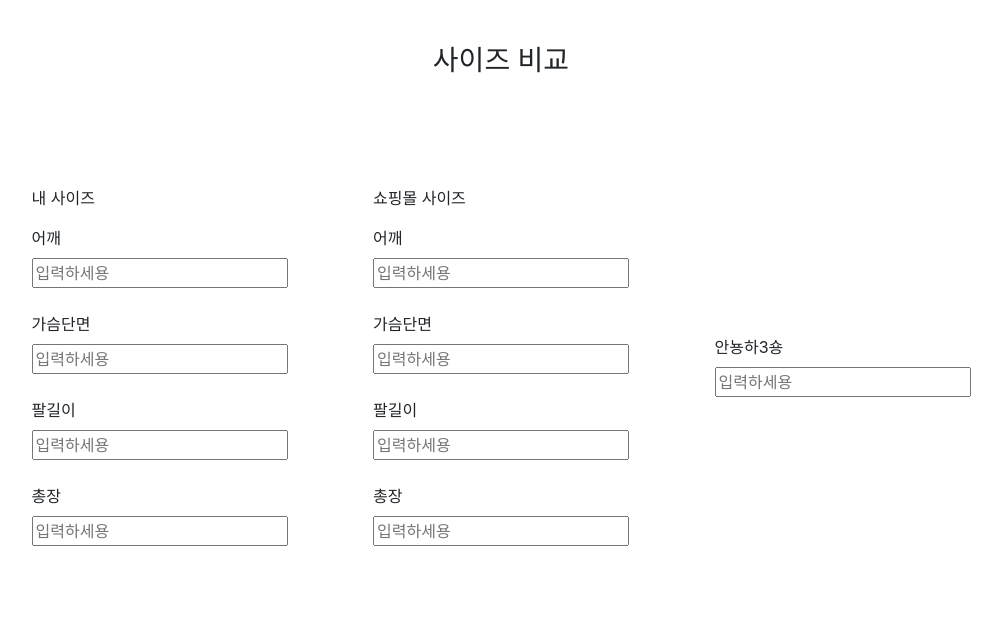
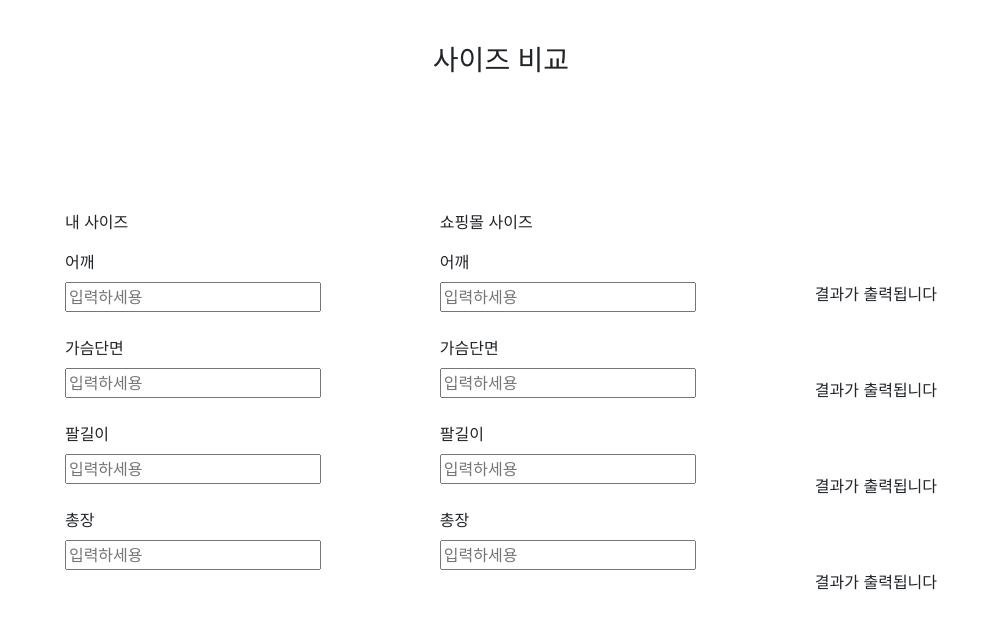
Before and after one commit to ProjectFFF/FFF, a Django app: page /sizecompares/sizecompares/ in a window 1280 px wide. Shown: the part 56-685 px from the top of the page, without its empty margins (139-1141 px from the left). Run offline with Django 3.2, Linux system fonts and the light colour scheme; some libraries are stand-ins or nearby versions.

Commit message:
[#10]add calculator

```diff
--- a/sizecompares/templates/sizecompares.html
+++ b/sizecompares/templates/sizecompares.html
@@ -38,45 +38,127 @@
 <div class="compare_title">
   <h3>사이즈 비교</h3>
 </div>
-
 <div class="container">
   <div class="mysize1">
     <p>내 사이즈</p>
     <label for="shoulder">어깨</label><br />
-    <input type="text" id="shoulder" placeholder="입력하세용" />
+    <input type="text" id="shoulder1" placeholder="입력하세용" />
     <br /><br />
     <label for="chest">가슴단면</label><br />
-    <input type="text" id="chest" placeholder="입력하세용" />
+    <input type="text" id="chest1" placeholder="입력하세용" />
     <br /><br />
     <label for="arm">팔길이</label><br />
-    <input type="text" id="arm" placeholder="입력하세용" />
+    <input type="text" id="arm1" placeholder="입력하세용" />
     <br /><br />
     <label for="length">총장</label><br />
-    <input type="text" id="length" placeholder="입력하세용" />
+    <input type="text" id="length1" placeholder="입력하세용" />
   </div>
 
   <div class="mysize2">
     <p>쇼핑몰 사이즈</p>
     <label for="shoulder">어깨</label><br />
-    <input type="text" id="shoulder" placeholder="입력하세용" />
+    <input
+      type="text"
+      id="shoulder2"
+      placeholder="입력하세용"
+      onkeyup="result_shoulder()"
+    />
     <br /><br />
     <label for="chest">가슴단면</label><br />
-    <input type="text" id="chest" placeholder="입력하세용" />
+    <input
+      type="text"
+      id="chest2"
+      placeholder="입력하세용"
+      onkeyup="result_chest()"
+    />
     <br /><br />
     <label for="arm">팔길이</label><br />
-    <input type="text" id="arm" placeholder="입력하세용" />
+    <input
+      type="text"
+      id="arm2"
+      placeholder="입력하세용"
+      onkeyup="result_arm()"
+    />
     <br /><br />
     <label for="length">총장</label><br />
-    <input type="text" id="length" placeholder="입력하세용" />
+    <input
+      type="text"
+      id="length2"
+      placeholder="입력하세용"
+      onkeyup="result_length()"
+    />
   </div>
 
   <div class="mysize3">
-    <label for="shoulder">안뇽하3숑</label><br />
-    <input type="text" id="shoulder" placeholder="입력하세용" />
+    <!-- <a
+      class="btn btn-secondary"
+      href="#"
+      role="button"
+      onclick="result_shoulder();"
+      >계산하기</a
+    > -->
+    <br /><br /><br /><br />
+    <span id="sh_result">결과가 출력됩니다</span>
+    <br /><br /><br /><br />
+    <!-- <a class="btn btn-secondary" href="#" role="button">계산하기</a> -->
+    <span id="ch_result">결과가 출력됩니다</span>
+    <br /><br /><br /><br />
+    <!-- <a class="btn btn-secondary" href="#" role="button">계산하기</a> -->
+    <span id="arm_result">결과가 출력됩니다</span>
+    <br /><br /><br /><br />
+    <span id="length_result">결과가 출력됩니다</span>
   </div>
 </div>
-<!-- 함수 추가해서 파이썬 계산, 입력칸 실수형받는 칸으로 바꾸기-->
-<!-- 상위카테고리-하위카테고리, tkinter? -->
 <br />
 
+<script>
+  const shoulder1 = document.getElementById("shoulder1");
+  const shoulder2 = document.getElementById("shoulder2");
+  const sh_result = document.getElementById("sh_result");
+
+  //console.log(shoulder1);
+
+  function result_shoulder() {
+    const rs = shoulder1.value - shoulder2.value;
+    // alert("결과는! " + rs);
+    sh_result.innerHTML = rs;
+  }
+
+  const chest1 = document.getElementById("chest1");
+  const chest2 = document.getElementById("chest2");
+  const ch_result = document.getElementById("ch_result");
+
+  //console.log(shoulder1);
+
+  function result_chest() {
+    const rc = chest1.value - chest2.value;
+    // alert("결과는! " + rs);
+    ch_result.innerHTML = rc;
+  }
+
+  const arm1 = document.getElementById("arm1");
+  const arm2 = document.getElementById("arm2");
+  const arm_result = document.getElementById("arm_result");
+
+  //console.log(shoulder1);
+
+  function result_arm() {
+    const ar = arm1.value - arm2.value;
+    // alert("결과는! " + rs);
+    arm_result.innerHTML = ar;
+  }
+
+  const length1 = document.getElementById("length1");
+  const length2 = document.getElementById("length2");
+  const length_result = document.getElementById("length_result");
+
+  //console.log(shoulder1);
+
+  function result_length() {
+    const rl = length1.value - length2.value;
+    // alert("결과는! " + rs);
+    length_result.innerHTML = rl;
+  }
+</script>
+
 {% endblock %}
```
